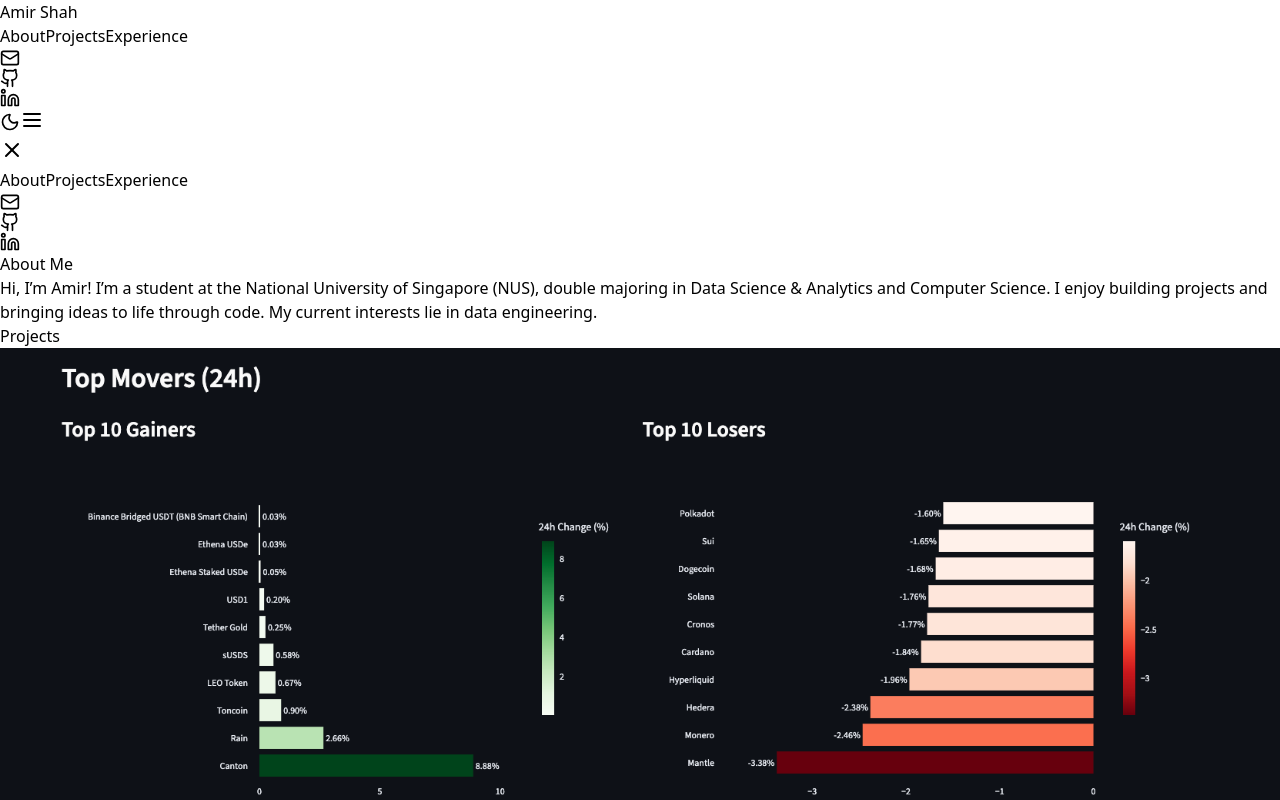
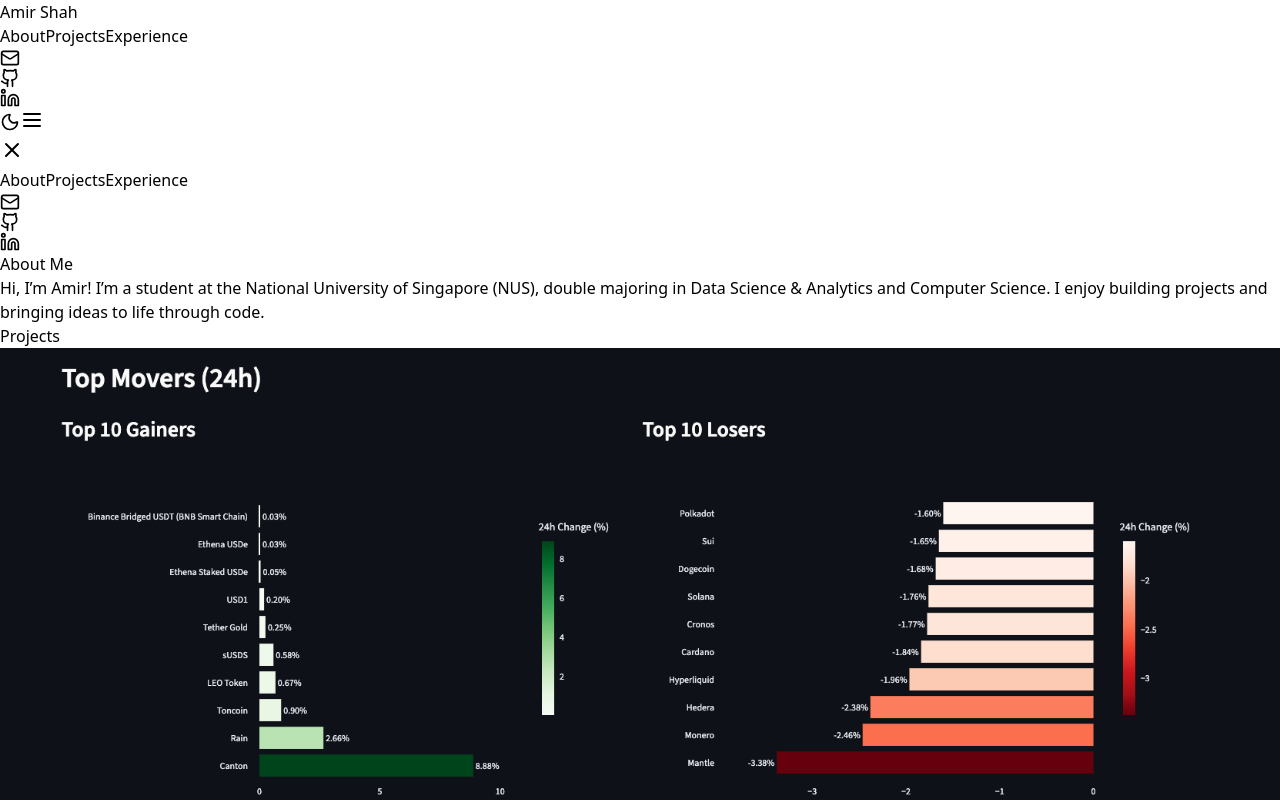
Before and after one commit to amirshah07/Portfolio, a React (Vite) app: page / in a window 1280 px wide. Shown: the top 800 px of the page. Built offline with nearby package versions, Linux system fonts and the light colour scheme.

Commit message:
updated about section

```diff
--- a/src/data/portfolio.ts
+++ b/src/data/portfolio.ts
@@ -3,7 +3,7 @@
 export const portfolioData: PortfolioData = {
   name: "Amir Shah",
 
-  aboutMe: "Hi, I’m Amir! I’m a student at the National University of Singapore (NUS), double majoring in Data Science & Analytics and Computer Science. I enjoy building projects and bringing ideas to life through code. My current interests lie in data engineering.",
+  aboutMe: "Hi, I’m Amir! I’m a student at the National University of Singapore (NUS), double majoring in Data Science & Analytics and Computer Science. I enjoy building projects and bringing ideas to life through code.",
 
   skills: [
     /*
```
